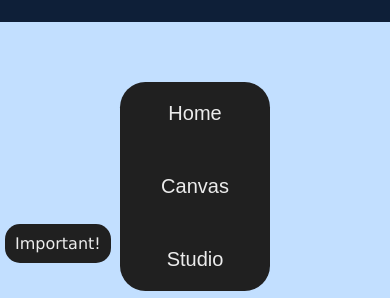
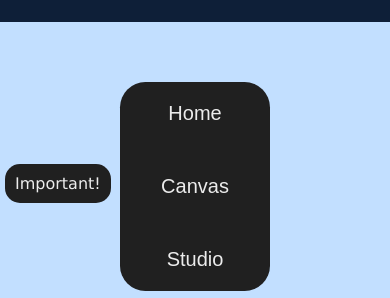
Before and after one commit to Alek-DB/Website, a plain HTML site: page index.html in a window 390 px wide. Shown: the part 106-404 px from the top of the page. Drawn offline with Linux system fonts and the light colour scheme.

Commit message:
Add files via upload

```diff
--- a/marchandise.css
+++ b/marchandise.css
@@ -55,7 +55,7 @@ main{
     width: 400px;
     position: absolute;
     left: 20px;
-    top: 340px;
+    margin-top: 10px;
 }
 
 #hideaway{
@@ -265,6 +265,7 @@ main{
 .hide{
     width: 300px;
     left: 5px;
+    margin-top: 92px;
 }
 }
 
```
